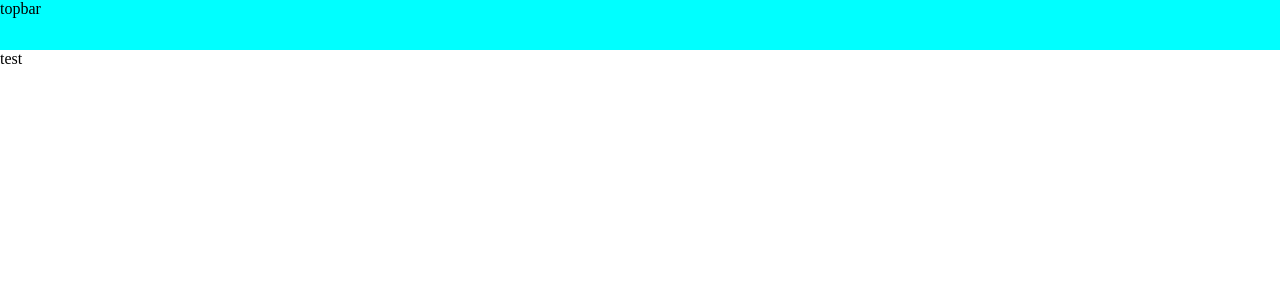
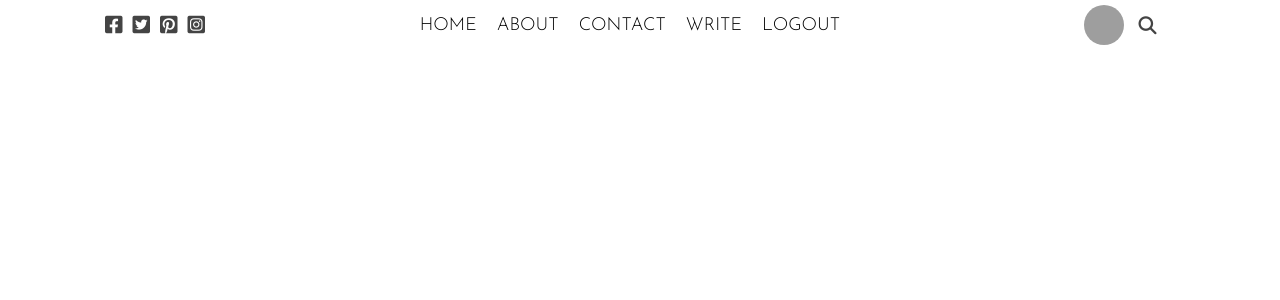
Before and after one commit to linyanna/blog-site, a React (Create React App) app: page / in a window 1280 px wide. Shown: the top 300 px of the page. Built offline with nearby package versions, Linux system fonts and the light colour scheme; grey boxes are pictures that could not be loaded.

Commit message:
topbar and styles added

```diff
--- a/public/index.html
+++ b/public/index.html
@@ -2,7 +2,6 @@
 <html lang="en">
   <head>
     <meta charset="utf-8" />
-    <link rel="icon" href="%PUBLIC_URL%/favicon.ico" />
     <meta name="viewport" content="width=device-width, initial-scale=1" />
     <meta name="theme-color" content="#000000" />
     <meta
@@ -12,40 +11,22 @@
     <link
       href="https://fonts.googleapis.com/css2?family=Josefin+Sans:wght@100;200;300;400;500&family=Lora:ital,wght@1,400;1,500;1,600&family=Varela&family=Varela+Round&display=swap"
       rel="stylesheet">
+      <!-- font-family: 'Josefin Sans', sans-serif;
+      font-family: 'Lora', serif;
+      font-family: 'Varela', sans-serif;
+      font-family: 'Varela Round', sans-serif; -->
+      <link rel="stylesheet" href="https://cdnjs.cloudflare.com/ajax/libs/font-awesome/6.1.1/css/all.min.css"
+      integrity="sha512-KfkfwYDsLkIlwQp6LFnl8zNdLGxu9YAA1QvwINks4PhcElQSvqcyVLLD9aMhXd13uQjoXtEKNosOWaZqXgel0g=="
+      crossorigin="anonymous" referrerpolicy="no-referrer" />
       <style>
         * {
           margin: 0;
         }
       </style>
-    <link rel="apple-touch-icon" href="%PUBLIC_URL%/logo192.png" />
-    <!--
-      manifest.json provides metadata used when your web app is installed on a
-      user's mobile device or desktop. See https://developers.google.com/web/fundamentals/web-app-manifest/
-    -->
-    <link rel="manifest" href="%PUBLIC_URL%/manifest.json" />
-    <!--
-      Notice the use of %PUBLIC_URL% in the tags above.
-      It will be replaced with the URL of the `public` folder during the build.
-      Only files inside the `public` folder can be referenced from the HTML.
-
-      Unlike "/favicon.ico" or "favicon.ico", "%PUBLIC_URL%/favicon.ico" will
-      work correctly both with client-side routing and a non-root public URL.
-      Learn how to configure a non-root public URL by running `npm run build`.
-    -->
-    <title>React App</title>
+    <title>Blog React App</title>
   </head>
   <body>
     <noscript>You need to enable JavaScript to run this app.</noscript>
     <div id="root"></div>
-    <!--
-      This HTML file is a template.
-      If you open it directly in the browser, you will see an empty page.
-
-      You can add webfonts, meta tags, or analytics to this file.
-      The build step will place the bundled scripts into the <body> tag.
-
-      To begin the development, run `npm start` or `yarn start`.
-      To create a production bundle, use `npm run build` or `yarn build`.
-    -->
   </body>
 </html>
--- a/src/App.js
+++ b/src/App.js
@@ -4,7 +4,6 @@ function App() {
   return (
     <>
       <TopBar/>
-      <p>test</p>
     </>
   );
 }
--- a/src/topbar/TopBar.jsx
+++ b/src/topbar/TopBar.jsx
@@ -3,7 +3,26 @@ import './topbar.css'
 export default function TopBar() {
   return (
     <div className="top">
-      topbar
+      <div className="topLeft">
+        <i className="topIcon fa-brands fa-facebook-square"></i>
+        <i className="topIcon fa-brands fa-twitter-square"></i>
+        <i className="topIcon fa-brands fa-pinterest-square"></i>
+        <i className="topIcon fa-brands fa-instagram-square"></i>
+      </div>
+      <div className="topCenter">
+        <ul className="topList">
+          <li className ="topListItem">HOME</li>
+          <li className ="topListItem">ABOUT</li>
+          <li className ="topListItem">CONTACT</li>
+          <li className ="topListItem">WRITE</li>
+          <li className ="topListItem">LOGOUT</li>
+        </ul>
+      </div>
+      <div className="topRight">
+        <img className="topImg"
+          src="https://nitter.net/pic/pbs.twimg.com%2Fprofile_images%2F1019830425919938560%2FkmLYx3lW.jpg" alt=""/>
+        <i className="topSearchIcon fa-solid fa-magnifying-glass"></i>
+      </div>
     </div>
   )
 }
--- a/src/topbar/topbar.css
+++ b/src/topbar/topbar.css
@@ -1,7 +1,57 @@
 .top{
   width: 100%;
   height: 50px;
-  background-color: aqua;
+  background-color: white;
   position: sticky;
-  top:0;
+  top: 0;
+  display: flex;
+  align-items: center;
+  font-family: 'Josefin Sans', sans-serif;
 }
+
+.topLeft, .topRight {
+  flex: 3;
+  display: flex;
+  align-items: center;
+  justify-content: center;
+}
+
+.topCenter {
+  flex: 6;
+}
+
+.topIcon{
+  font-size: 20px;
+  margin-right: 10px;
+  color: #444;
+  cursor: pointer;
+}
+
+.topImg{
+  width: 40px;
+  height:40px;
+  border-radius: 50%;
+  object-fit: cover;
+}
+
+.topList{
+  display: flex;
+  justify-content: center;
+  margin: 0;
+  padding: 0;
+  list-style: none;
+}
+
+.topListItem{
+  margin-right: 20px;
+  font-size: 18px;
+  font-weight: 300;
+  cursor: pointer;
+}
+
+.topSearchIcon{
+  font-size: 18px;
+  color: #444;
+  cursor: pointer;
+  margin-left: 15px;
+}
```
Also changed, not shown: src/index.js (line endings or trailing spaces).
